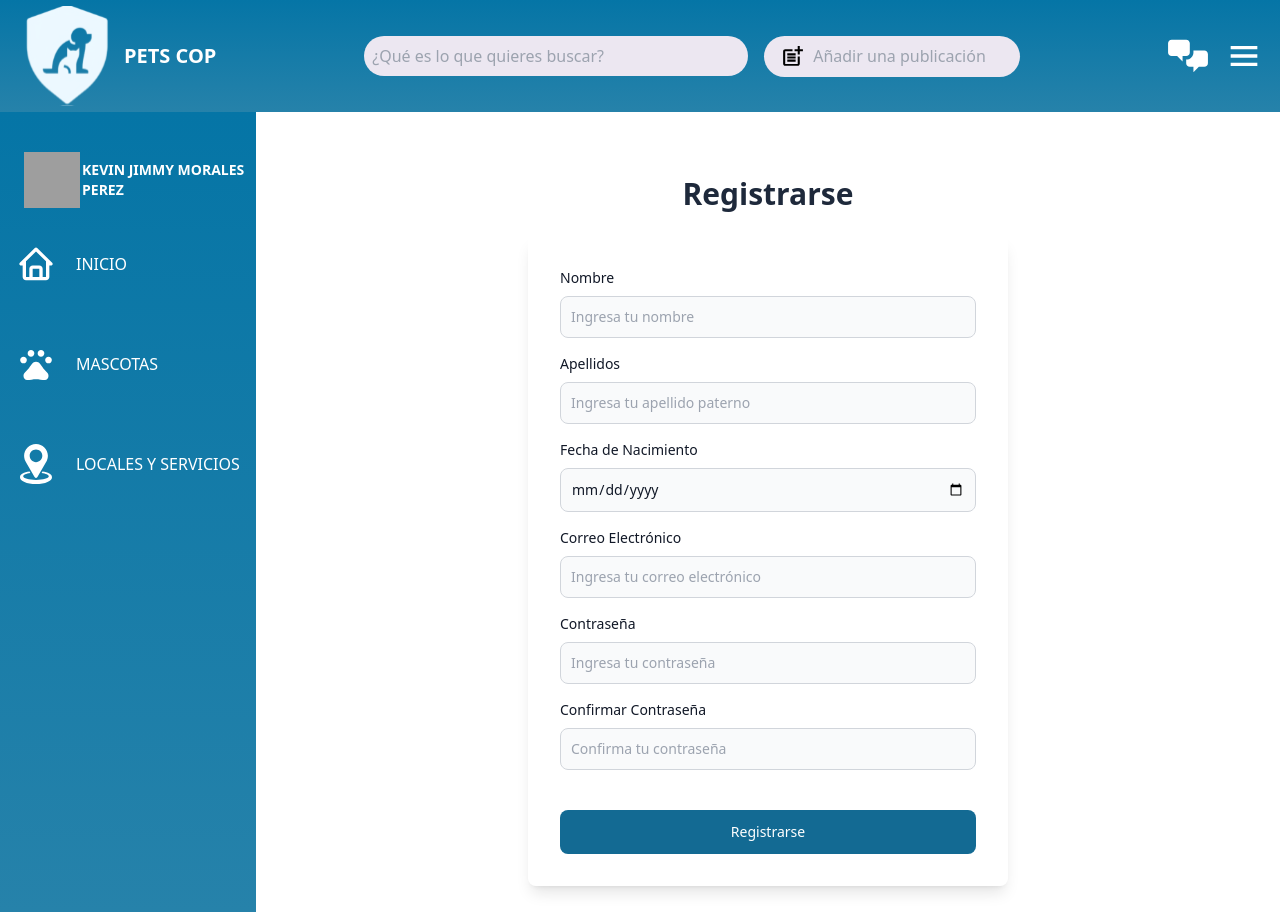
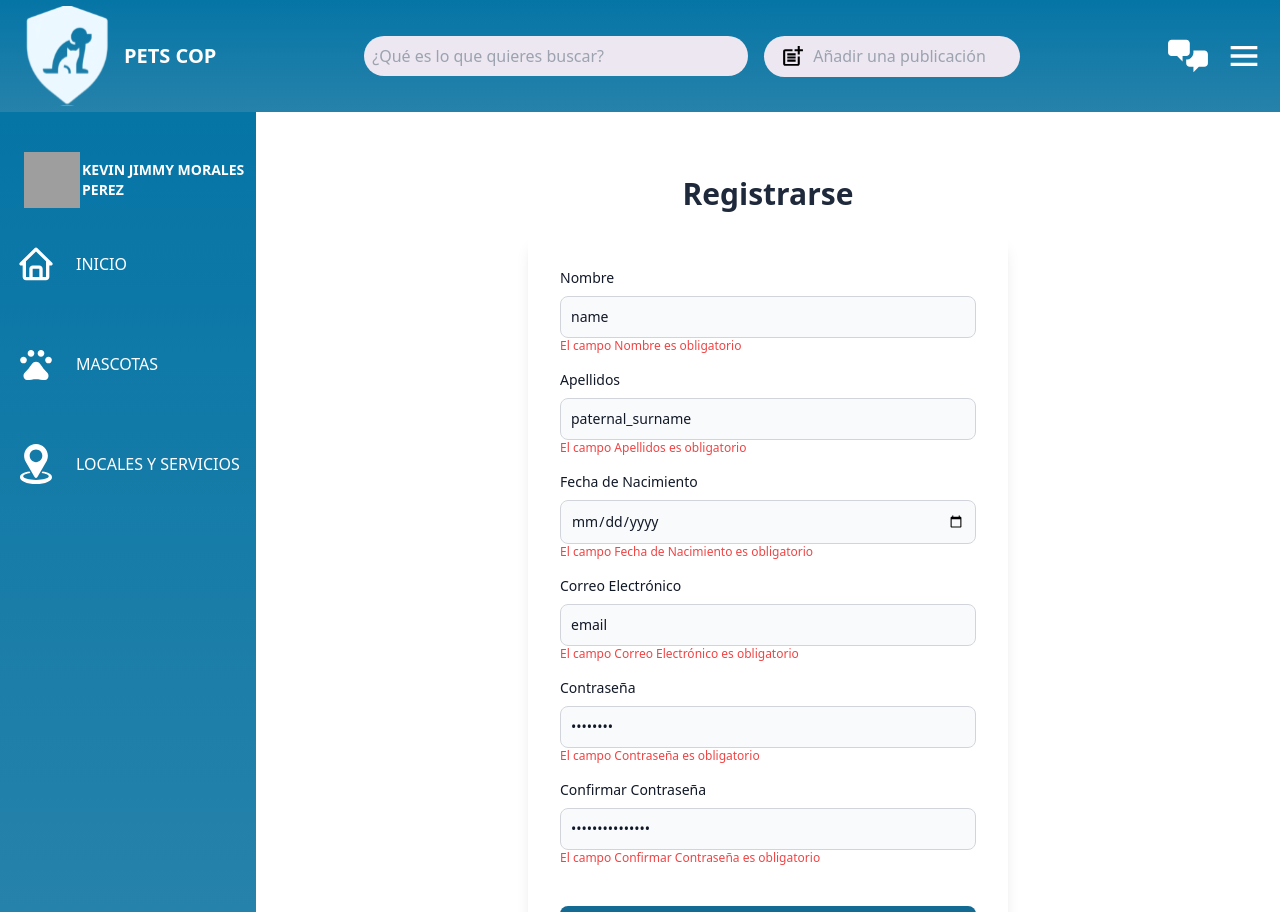
Before and after one commit to Andresito126/PetsCop-Front, an Angular app: page /registro in a window 1280 px wide. Built offline with nearby package versions, Linux system fonts and the light colour scheme; grey boxes are pictures that could not be loaded.

Commit message:
Fix:Add form

```diff
--- a/src/app/credentials/credentials.module.ts
+++ b/src/app/credentials/credentials.module.ts
@@ -3,7 +3,7 @@ import { CommonModule } from '@angular/common';
 import { LoginComponent } from './login/login.component';
 import { RegisterComponent } from './register/register.component';
 import { ReusableFormComponent } from './reusable-form/reusable-form.component';
-import { ReactiveFormsModule } from '@angular/forms';
+import { FormsModule, ReactiveFormsModule } from '@angular/forms';
 import { HttpClientModule } from '@angular/common/http';
 
 
@@ -17,7 +17,8 @@ import { HttpClientModule } from '@angular/common/http';
   imports: [
     CommonModule,
     ReactiveFormsModule,
-    HttpClientModule
+    HttpClientModule,
+    FormsModule
   ]
 })
 export class CredentialsModule { }
--- a/src/app/credentials/login/login.component.html
+++ b/src/app/credentials/login/login.component.html
@@ -1,6 +1,4 @@
 <app-reusable-form
-  [fields]="fields"
-  buttonText="Iniciar Sesión"
-  (formSubmitted)="onLogin($event)"
-  [showUserTypeSelect]="false">
+[fields]="fields"
+buttonText="Registrarse">
 </app-reusable-form>
--- a/src/app/credentials/login/login.component.ts
+++ b/src/app/credentials/login/login.component.ts
@@ -11,8 +11,8 @@ export class LoginComponent {
   usersService = inject(UsersAuthService);
 
   fields = [
-    { label: 'Correo electrónico', type: 'email', name: 'email', placeholder: 'Ingresa tu correo electrónico', required: true },
-    { label: 'Contraseña', type: 'password', name: 'password', placeholder: 'Ingresa tu contraseña', required: true }
+    { label: 'Correo electrónico', type: 'email', name: 'email', placeholder: 'Ingresa tu correo electrónico', required: true, ngName:"hola" },
+    { label: 'Contraseña', type: 'password', name: 'password', placeholder: 'Ingresa tu contraseña', required: true, ngName:"jeje" }
   ];
 
   async onLogin(data: any) {
--- /dev/null
+++ b/src/app/credentials/models/ilogin-user-serialization.ts
@@ -0,0 +1,2 @@
+export interface IloginUserSerialization {
+}
--- a/src/app/credentials/register/register.component.html
+++ b/src/app/credentials/register/register.component.html
@@ -1,8 +1,7 @@
 <app-reusable-form
-  [fields]="fields"
-  buttonText="Registrarse"
-  (formSubmitted)="registrer()"
-  [showUserTypeSelect]="true"
+[fields]="fields"
+buttonText="Registrarse"
+(formSubmitted)="registrer()"
   >
 
 </app-reusable-form>
--- a/src/app/credentials/reusable-form/reusable-form.component.html
+++ b/src/app/credentials/reusable-form/reusable-form.component.html
@@ -6,6 +6,7 @@
       <div *ngFor="let field of fields">
         <label [for]="field.name" class="block mb-2 text-sm font-medium text-gray-900 dark:text-black">{{ field.label }}</label>
         <input
+          [(ngModel)]="field.name"
           [type]="field.type"
           [id]="field.name"
           [name]="field.name"
@@ -13,12 +14,14 @@
           class="bg-gray-50 border border-gray-300 text-gray-900 text-sm rounded-lg block w-full p-2.5 dark:border-gray-500 dark:placeholder-gray-400 dark:text-black"
           required="field.required"
         />
-
+        <div *ngIf="field.required && !formData[field.name]" class="text-red-500 text-xs">
+          El campo {{ field.label }} es obligatorio
+        </div>
       </div>
 
       <br>
 
-      <button type="submit" class="div-submit_color block w-full rounded-lg px-5 py-3 text-sm font-medium text-white">
+      <button type="button" class="div-submit_color block w-full rounded-lg px-5 py-3 text-sm font-medium text-white">
         {{ buttonText }}
       </button>
     </form>
--- a/src/app/credentials/reusable-form/reusable-form.component.ts
+++ b/src/app/credentials/reusable-form/reusable-form.component.ts
@@ -11,16 +11,20 @@ import { UsersAuthService } from '../services/users-auth.service';
   styleUrl: './reusable-form.component.css'
 })
 export class ReusableFormComponent implements OnChanges {
+  formData: any = {};
   @Input() fields: FormFieldInputs[] = [];
   @Input() buttonText: string = 'Enviar';
   @Output() formSubmitted = new EventEmitter();
-  @Input() showUserTypeSelect: boolean = false;
+  @Input() actionType: string = '';
+
+
+
 
   form: FormGroup;
 
   @Output() user_type_field = new EventEmitter();
   user_type: string = "";
-
+  compare_password: string = "";
   new_user_normally: IRegistrerUserSerialization = {
     first_name: "",
     last_name: "",
@@ -42,21 +46,44 @@ export class ReusableFormComponent implements OnChanges {
     );
   }
 */
-  ngOnChanges(changes: SimpleChanges) {
-    if (changes['fields']) {
-      this.form = this.fb.group({});
-      this.fields.forEach(field => {
-        const validators = field.required ? [Validators.required] : [];
-        this.form.addControl(field.name, this.fb.control('', validators));
-      });
+ngOnChanges(changes: SimpleChanges): void {
+  if (changes['fields'] && this.fields) {
+
+    this.fields.forEach(field => {
+      if (!this.formData.hasOwnProperty(field.name)) {
+        this.formData[field.name] = '';
+      }
+    });
+  }
+}
+
+  register(){
+    if(this.new_user_normally.password_user === this.compare_password){
+        // console.log(this.new_user_normally);
+        // this.userAuthServices.register(this.new_user_normally).subscribe(
+        //   response => console.log("Respuesta del servidor:", response),
+        //   error => console.log("Error:", error)
+      console.log("registro enviado")
     }
   }
 
-  onSubmit() {
-    if (this.form.valid) {
-      this.formSubmitted.emit(this.form.value);
-    } else {
-      console.log('Formulario inválido');
+  login(){
+    if(this.new_user_normally.password_user === this.compare_password){
+        // console.log(this.new_user_normally);
+        // this.userAuthServices.register(this.new_user_normally).subscribe(
+        //   response => console.log("Respuesta del servidor:", response),
+        //   error => console.log("Error:", error)
+      console.log("login enviado")
     }
   }
+
+
+  onSubmit() {
+    if (this.actionType === 'login') {
+      this.login();
+    } else if (this.actionType === 'register') {
+      this.register();
+    }
+    this.formSubmitted.emit(this.formData); // Emitimos los datos al componente padre
+  }
 }
```
